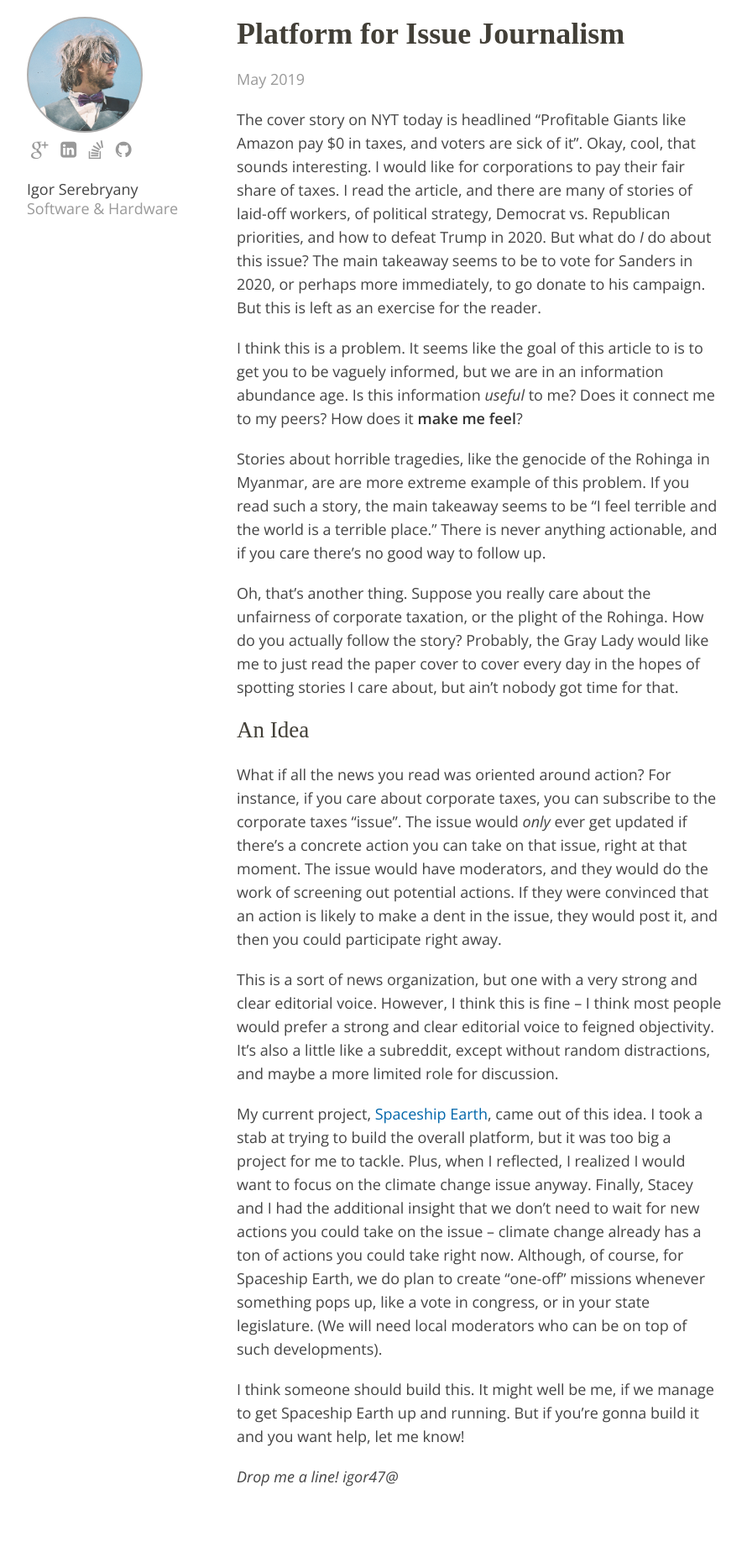
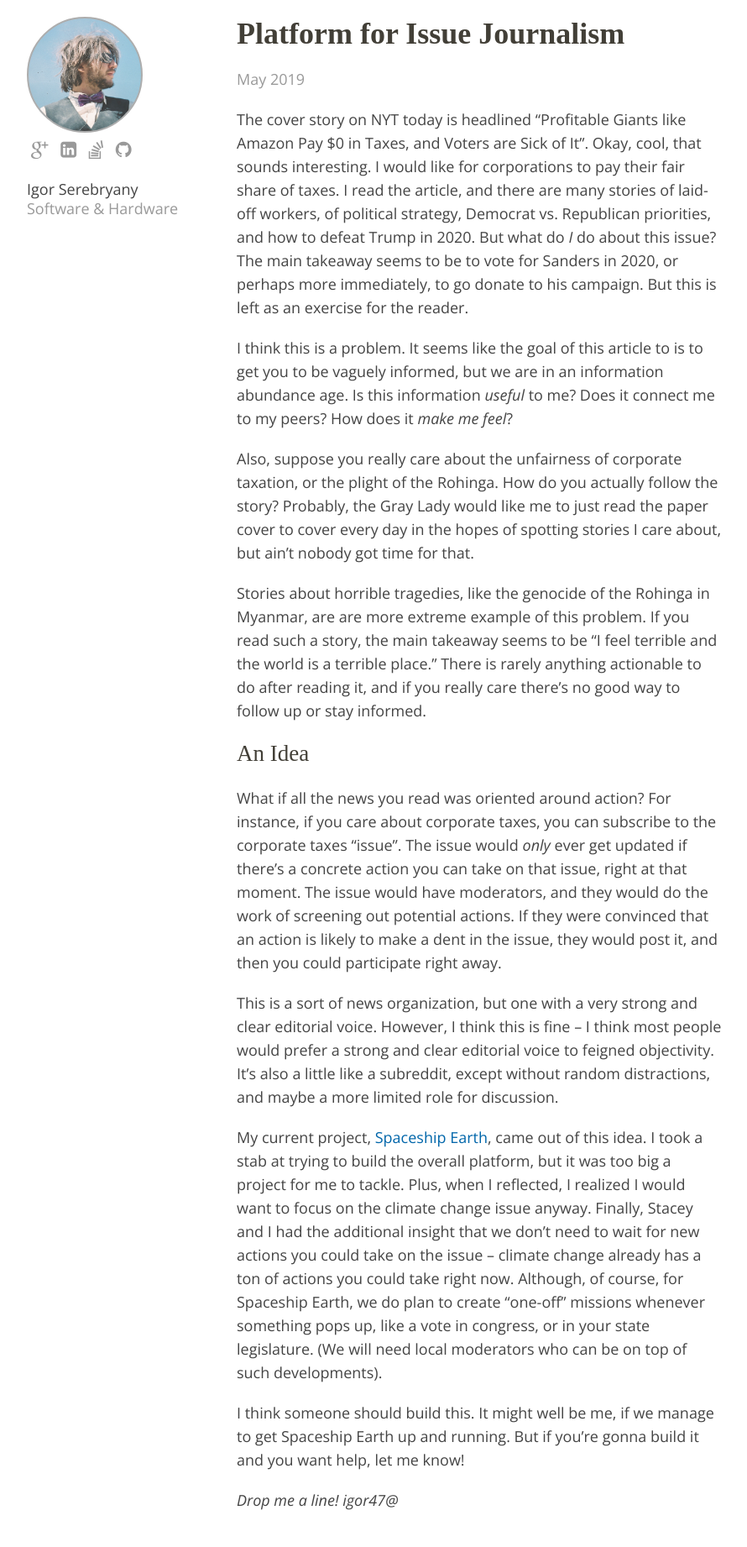
Before and after one commit to igor47/blog, a Jekyll site: the page built from _posts/2019-05-01-issue-journalism-platform.md, in a window 1280 px wide. Shown: the whole page at 84% size, without its empty margins (138-1028 px from the left). Built offline with Jekyll 4.4.1, drawn with Linux system fonts in a browser that asks for light colours; some web fonts are replaced; before the commit the page ends 1814 px from its top, so only the background shows below that.

Commit message:
issue journalism: minor copy editing

```diff
--- a/_posts/2019-05-01-issue-journalism-platform.md
+++ b/_posts/2019-05-01-issue-journalism-platform.md
@@ -3,10 +3,10 @@ layout: post
 title: Platform for Issue Journalism
 ---
 
-The cover story on NYT today is headlined "Profitable Giants like Amazon pay $0 in taxes, and voters are sick of it".
+The cover story on NYT today is headlined "Profitable Giants like Amazon Pay $0 in Taxes, and Voters are Sick of It".
 Okay, cool, that sounds interesting.
 I would like for corporations to pay their fair share of taxes.
-I read the article, and there are many of stories of laid-off workers, of political strategy, Democrat vs. Republican priorities, and how to defeat Trump in 2020.
+I read the article, and there are many stories of laid-off workers, of political strategy, Democrat vs. Republican priorities, and how to defeat Trump in 2020.
 But what do *I* do about this issue?
 The main takeaway seems to be to vote for Sanders in 2020, or perhaps more immediately, to go donate to his campaign.
 But this is left as an exercise for the reader.
@@ -15,16 +15,15 @@ I think this is a problem.
 It seems like the goal of this article to is to get you to be vaguely informed, but we are in an information abundance age.
 Is this information *useful* to me?
 Does it connect me to my peers?
-How does it __make me feel__?
+How does it *make me feel*?
+
+Also, suppose you really care about the unfairness of corporate taxation, or the plight of the Rohinga.
+How do you actually follow the story?
+Probably, the Gray Lady would like me to just read the paper cover to cover every day in the hopes of spotting stories I care about, but ain't nobody got time for that.
 
 Stories about horrible tragedies, like the genocide of the Rohinga in Myanmar, are are more extreme example of this problem.
 If you read such a story, the main takeaway seems to be "I feel terrible and the world is a terrible place."
-There is never anything actionable, and if you care there's no good way to follow up.
-
-Oh, that's another thing.
-Suppose you really care about the unfairness of corporate taxation, or the plight of the Rohinga.
-How do you actually follow the story?
-Probably, the Gray Lady would like me to just read the paper cover to cover every day in the hopes of spotting stories I care about, but ain't nobody got time for that.
+There is rarely anything actionable to do after reading it, and if you really care there's no good way to follow up or stay informed.
 
 ## An Idea
 
```
